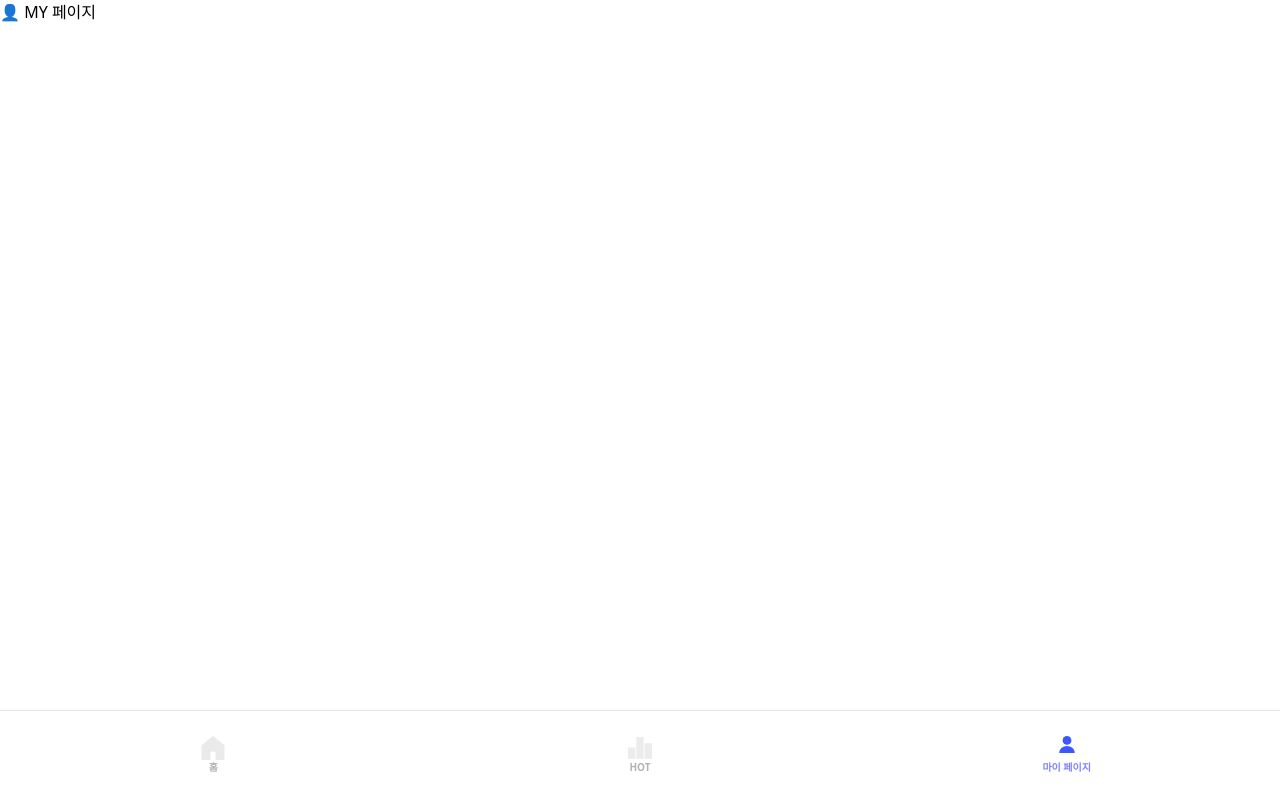
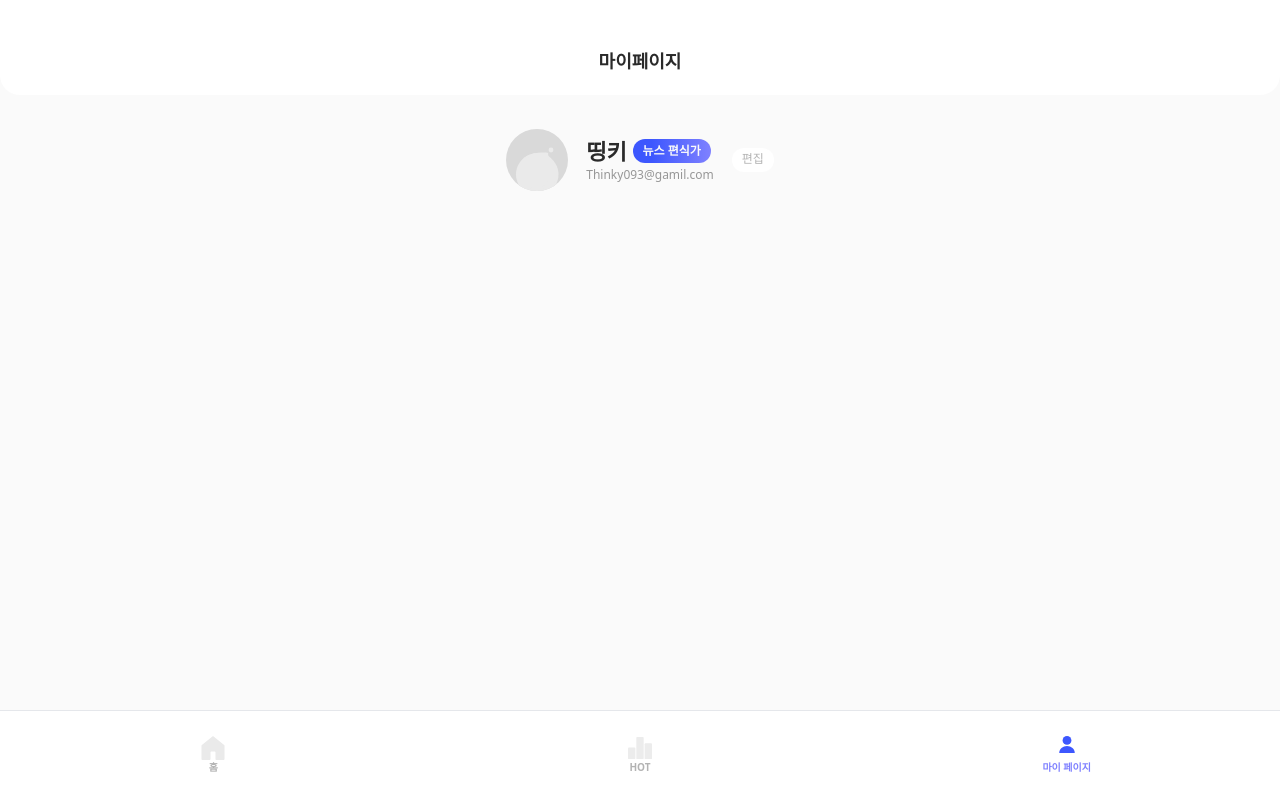
Before and after one commit to 9oormthon-univ/2025_SEASONTHON_TEAM_46_FE, a React (Vite) app: page /my in a window 1280 px wide. Built offline with nearby package versions, Linux system fonts and the light colour scheme.

Commit message:
Profile component

```diff
--- a/dev-dist/sw.js
+++ b/dev-dist/sw.js
@@ -68,7 +68,7 @@ if (!self.define) {
     });
   };
 }
-define(["./workbox-86c9b217"], function (workbox) {
+define(["./workbox-54d0af47"], function (workbox) {
   "use strict";
 
   self.skipWaiting();
@@ -83,7 +83,7 @@ define(["./workbox-86c9b217"], function (workbox) {
     [
       {
         url: "index.html",
-        revision: "0.anp70mvcv4g",
+        revision: "0.qj5eovrpcog",
       },
     ],
     {},
--- /dev/null
+++ b/src/components/my/Profile.tsx
@@ -0,0 +1,34 @@
+import type { ProfileProps } from "../../types/ProfileProps";
+
+export function Profile({ imgSrc, name, email, role }: ProfileProps) {
+  return (
+    <article className="flex h-[129px] w-full items-center justify-center gap-[18px]">
+      <img src={imgSrc} alt="Default Profile" width={62} height={62} />
+      <div className="flex flex-col items-start">
+        <div className="flex items-center gap-[6px]">
+          <p className="text-[22px] font-[700] leading-[140%] text-[#2A2A2A]">
+            {name}
+          </p>
+          <div
+            className="flex h-[24px] w-[78px] flex-shrink-0 items-center justify-center rounded-[50px]"
+            style={{
+              background: "linear-gradient(270deg, #7F81FF 0%, #3D57FE 76.44%)",
+            }}
+          >
+            <p className="text-[12px] font-[600] leading-[140%] text-[#FAFAFA]">
+              {role}
+            </p>
+          </div>
+        </div>
+        <p className="w-[190] truncate text-[12px] font-[500] leading-[140%] text-[#979797]">
+          {email}
+        </p>
+      </div>
+      <button className="flex h-[24px] w-[42px] flex-shrink-0 items-center justify-center rounded-[50px] bg-white">
+        <p className="text-[12px] font-[500] leading-[140%] text-[#B3B3B3]">
+          편집
+        </p>
+      </button>
+    </article>
+  );
+}
--- /dev/null
+++ b/src/constant/ProfileData.ts
@@ -0,0 +1,9 @@
+import DefaultSvg from "../assets/icons/default_profile.svg";
+
+export const ProfileData = {
+  id: "1",
+  imgSrc: DefaultSvg,
+  name: "띵키",
+  email: "Thinky093@gamil.com",
+  role: "뉴스 편식가",
+};
--- a/src/pages/MyPage.tsx
+++ b/src/pages/MyPage.tsx
@@ -1,3 +1,11 @@
+import CommonHeader from "../components/common/Header";
+import { Profile } from "../components/my/Profile";
+import { ProfileData } from "../constant/ProfileData";
 export default function MyPage() {
-  return <div>👤 MY 페이지</div>;
+  return (
+    <article className="flex h-screen w-full flex-col bg-[#FAFAFA]">
+      <CommonHeader title="마이페이지" />
+      <Profile {...ProfileData} />
+    </article>
+  );
 }
--- /dev/null
+++ b/src/types/ProfileProps.ts
@@ -0,0 +1,7 @@
+export interface ProfileProps {
+  id: string;
+  imgSrc: string;
+  name: string;
+  email: string;
+  role: string;
+}
```
